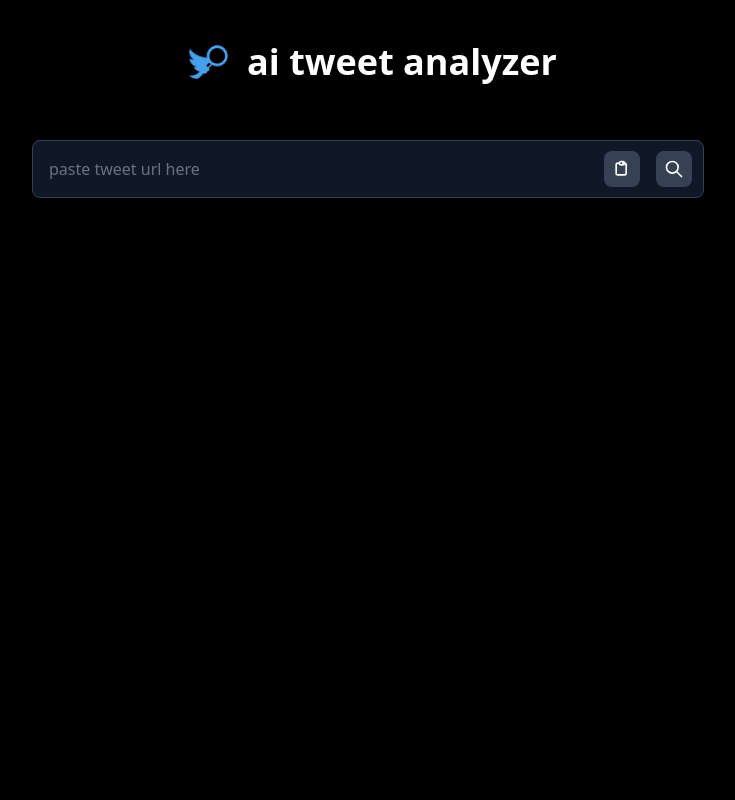
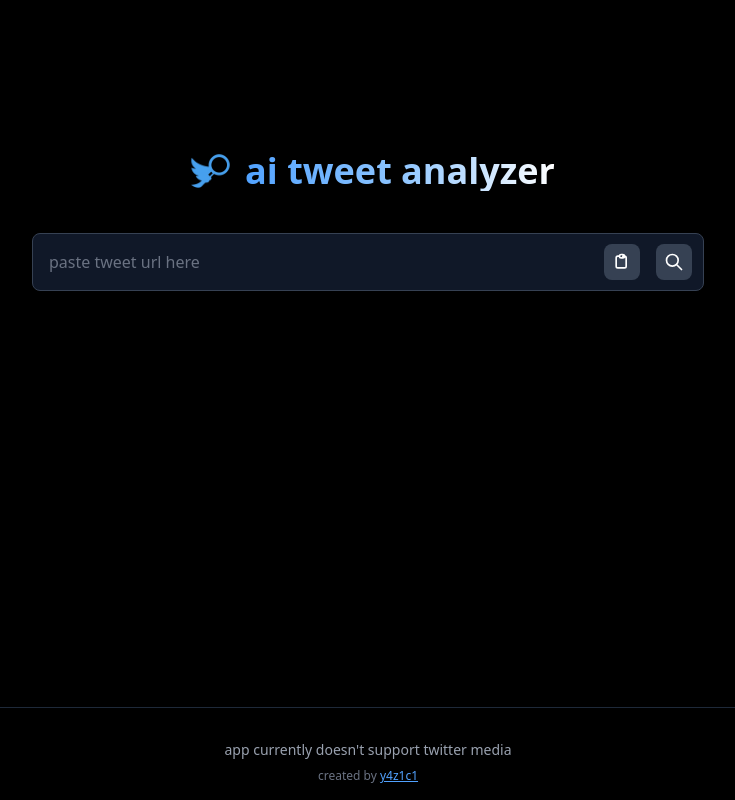
Before and after one commit to y4z1c1/ai-tweet-analyzer, a Next.js app: page / in a window 1280 px wide. Shown: the whole page, without its empty margins (272-1007 px from the left). Built offline with nearby package versions, Linux system fonts and the light colour scheme.

Commit message:
feat: improve the ui, add footer

```diff
--- a/src/app/page.tsx
+++ b/src/app/page.tsx
@@ -12,6 +12,7 @@
   const [tweetData, setTweetData] = useState<TweetData | null>(null)
   const [analysis, setAnalysis] = useState<AnalysisResult | null>(null)
   const [error, setError] = useState<string | null>(null)
+  const [saveStatus, setSaveStatus] = useState<'saving' | 'saved' | 'error' | null>(null)
 
   const handleSubmit = async (e: React.FormEvent) => {
     e.preventDefault()
@@ -21,6 +22,7 @@
     setError(null)
     setTweetData(null)
     setAnalysis(null)
+    setSaveStatus(null)
 
     try {
       // first fetch the tweet
@@ -56,6 +58,17 @@
 
         if (analysisData.success && analysisData.analysis) {
           setAnalysis(analysisData.analysis)
+
+          // save to database
+          setSaveStatus('saving')
+          try {
+            // simulate database save - replace with actual api call
+            await new Promise(resolve => setTimeout(resolve, 1000))
+            setSaveStatus('saved')
+          } catch (saveError) {
+            console.error('database save error:', saveError)
+            setSaveStatus('error')
+          }
         } else {
           setError(analysisData.error || 'failed to analyze tweet')
         }
@@ -76,6 +89,15 @@
       e.preventDefault()
       handleSubmit(e as React.FormEvent)
     }
+  }
+
+  // function to reset to main page
+  const handleBackToMain = () => {
+    setTweetData(null)
+    setAnalysis(null)
+    setError(null)
+    setSaveStatus(null)
+    setTweetUrl('')
   }
 
   // helper function to get sentiment color
@@ -182,7 +204,13 @@
         {isAnalyzing && (
           <div className="border-t border-gray-700 pt-4">
             <div className="flex items-center justify-center sm:justify-start space-x-3 mb-4">
-              <div className="animate-spin rounded-full h-5 w-5 border-b-2 border-blue-400"></div>
+              <Image
+                src="/loading-spinner.png"
+                alt="Loading"
+                width={20}
+                height={20}
+                className="animate-spin"
+              />
               <p className="text-blue-200 font-medium text-sm sm:text-base">analyzing with ai...</p>
             </div>
           </div>
@@ -216,31 +244,37 @@
   }
 
   return (
-    <div className="min-h-screen bg-black">
+    <div className="min-h-screen bg-black flex flex-col">
       {/* main container with proper padding and responsive design */}
-      <div className="container mx-auto px-4 py-8 sm:px-6 lg:px-8">
+      <div className="container mx-auto px-4 py-8 sm:px-6 lg:px-8 flex-grow">
         {/* main analyzer section with better responsive width */}
         <div className="max-w-2xl mx-auto">
-          {/* header with logo and title side by side - improved responsive layout */}
-          <div className="text-center mb-12">
-            <div className="flex flex-col sm:flex-row items-center justify-center sm:space-x-2 mb-6">
-              <div className="mb-2 sm:mb-0">
+          {/* header with logo and title - smooth transition to top when search is made */}
+          <div className={`text-center transition-all duration-700 ease-in-out ${
+            tweetData || error ? 'mb-8' : 'mb-12 min-h-[50vh] flex flex-col justify-center'
+          }`}>
+            <button
+              onClick={handleBackToMain}
+              className={`flex items-center justify-center space-x-1 transition-all duration-700 ease-in-out hover:scale-105 active:scale-95 cursor-pointer group ${
+                tweetData || error ? 'mb-4' : 'mb-8'
+              }`}
+            >
               <Image
                 src="/tweet_analyzer.png"
                 alt="Tweet Analyzer Logo"
                 width={60}
                 height={60}
-                  className="mx-auto sm:mx-0"
+                className="flex-shrink-0 group-hover:rotate-12 transition-transform duration-300"
               />
-              </div>
-              <h1 className="text-3xl sm:text-4xl font-bold text-white">
+              <h1 className="text-3xl sm:text-4xl font-bold bg-gradient-to-r from-blue-400 via-blue-300 to-white bg-clip-text text-transparent hover:from-blue-500 hover:via-blue-400 hover:to-gray-100 transition-all duration-300">
                 ai tweet analyzer
               </h1>
-            </div>
-          </div>
+            </button>
 
             {/* input with paste and search icons - improved responsive form */}
-          <form onSubmit={handleSubmit} className="mb-8">
+            <form onSubmit={handleSubmit} className={`transition-all duration-700 ease-in-out ${
+              tweetData || error ? 'mb-0' : 'mb-8'
+            }`}>
               <div className="relative">
                 <input
                   type="url"
@@ -280,7 +314,13 @@
                   className="absolute right-3 top-1/2 transform -translate-y-1/2 p-2 bg-blue-600 hover:bg-blue-700 disabled:bg-gray-700 disabled:cursor-not-allowed rounded-lg transition-colors duration-200"
                 >
                   {isLoading || isAnalyzing ? (
-                  <div className="animate-spin rounded-full h-5 w-5 border-b-2 border-white"></div>
+                    <Image
+                      src="/loading-spinner.png"
+                      alt="Loading"
+                      width={20}
+                      height={20}
+                      className="animate-spin"
+                    />
                   ) : (
                     <svg className="w-5 h-5 text-white" fill="none" stroke="currentColor" viewBox="0 0 24 24">
                       <path strokeLinecap="round" strokeLinejoin="round" strokeWidth={2} d="M21 21l-6-6m2-5a7 7 0 11-14 0 7 7 0 0114 0z" />
@@ -289,20 +329,70 @@
                 </button>
               </div>
             </form>
+          </div>
 
           {/* error display - improved spacing and responsiveness */}
           {error && (
-            <div className="bg-red-900/50 border border-red-500 rounded-lg p-4 mb-8">
+            <div className="bg-red-900/50 border border-red-500 rounded-lg p-4 mb-8 transform transition-all duration-500 ease-in-out animate-in slide-in-from-top-4">
               <p className="text-red-200 text-sm sm:text-base text-center sm:text-left">{error}</p>
             </div>
           )}
 
-          {/* tweet display with analysis combined - improved container */}
+          {/* tweet display with analysis combined - improved container with smooth entry */}
           <div className="space-y-6">
-            {tweetData && <TweetDisplay tweet={tweetData} />}
+            {tweetData && (
+              <div className="transform transition-all duration-700 ease-in-out animate-in slide-in-from-bottom-8">
+                <TweetDisplay tweet={tweetData} />
+
+                {/* database save status indicator */}
+                {saveStatus && (
+                  <div className="text-center mt-4">
+                    <p className={`text-xs sm:text-sm transition-all duration-300 ${
+                      saveStatus === 'saved'
+                        ? 'text-green-400'
+                        : saveStatus === 'error'
+                        ? 'text-red-400'
+                        : 'text-gray-400'
+                    }`}>
+                      {saveStatus === 'saving' && (
+                        <>💾 saving analysis to <a href={`https://docs.google.com/spreadsheets/d/${process.env.NEXT_PUBLIC_GOOGLE_SHEETS_ID}/edit`} target="_blank" rel="noopener noreferrer" className="underline hover:text-blue-300 transition-colors">database</a>...</>
+                      )}
+                      {saveStatus === 'saved' && (
+                        <>✅ analysis saved to <a href={`https://docs.google.com/spreadsheets/d/${process.env.NEXT_PUBLIC_GOOGLE_SHEETS_ID}/edit`} target="_blank" rel="noopener noreferrer" className="underline hover:text-blue-300 transition-colors">database</a></>
+                      )}
+                      {saveStatus === 'error' && (
+                        <>❌ failed to save analysis to <a href={`https://docs.google.com/spreadsheets/d/${process.env.NEXT_PUBLIC_GOOGLE_SHEETS_ID}/edit`} target="_blank" rel="noopener noreferrer" className="underline hover:text-blue-300 transition-colors">database</a></>
+                      )}
+                    </p>
+                  </div>
+                )}
+              </div>
+            )}
           </div>
         </div>
       </div>
+
+      {/* footer - always at bottom */}
+      <footer className="mt-auto pt-8 pb-4 border-t border-gray-800">
+        <div className="container mx-auto px-4 sm:px-6 lg:px-8">
+          <div className="text-center space-y-2">
+            <p className="text-gray-400 text-sm">
+              app currently doesn't support twitter media
+            </p>
+            <p className="text-gray-500 text-xs">
+              created by{' '}
+              <a
+                href="https://github.com/y4z1c1"
+                target="_blank"
+                rel="noopener noreferrer"
+                className="text-blue-400 hover:text-blue-300 transition-colors duration-200 underline"
+              >
+                y4z1c1
+              </a>
+            </p>
+          </div>
+        </div>
+      </footer>
     </div>
   )
 }
```
Also changed, not shown: public/loading-spinner.png (added). Lines whose indentation alone changed are shown as unchanged.
